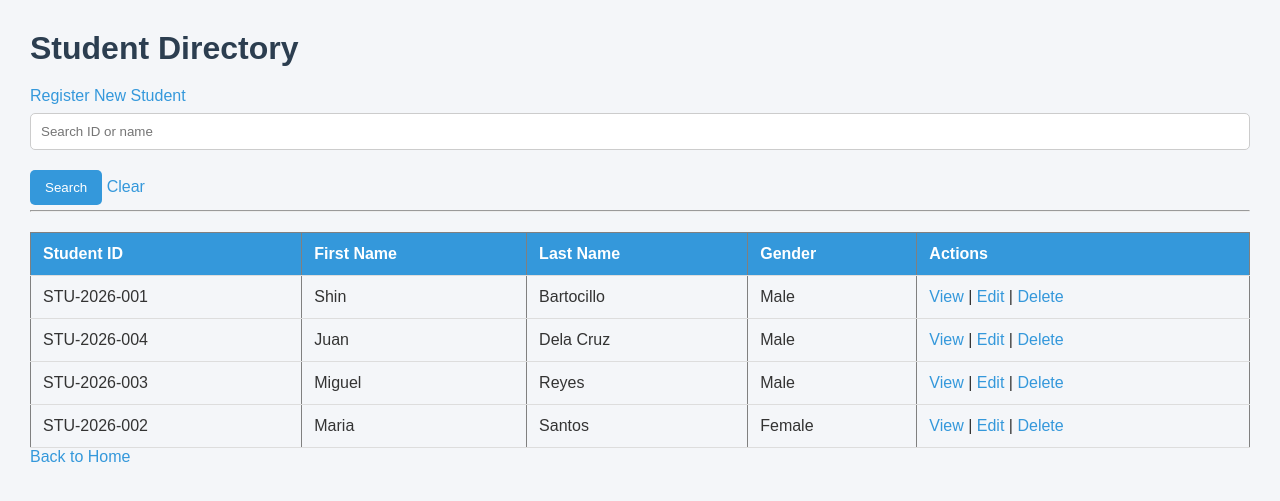
After one commit to shinbartocillo07/CC106-SGB, a Django app: page /registration/students/ in a window 1280 px wide. The commit adds this page. Shown: the top 501 px of the page. Run offline with Django 5.2, Linux system fonts and the light colour scheme; data comes from the database, SQL or seed files in the repository.

Commit message:
Enhance Django Student Registration with ModelForm and Student Directory

```diff
--- /dev/null
+++ b/registration/static/registration/style.css
@@ -0,0 +1,77 @@
+
+* {
+    margin: 0;
+    padding: 0;
+    box-sizing: border-box;
+}
+
+body {
+    font-family: Arial, sans-serif;
+    background-color: #f4f6f9;
+    color: #333;
+    padding: 30px;
+}
+
+.container {
+    max-width: 1000px;
+    margin: auto;
+    background: white;
+    padding: 25px;
+    border-radius: 10px;
+    box-shadow: 0 2px 10px rgba(0, 0, 0, 0.1);
+}
+
+h1, h2 {
+    margin-bottom: 20px;
+    color: #2c3e50;
+}
+
+a {
+    text-decoration: none;
+    color: #3498db;
+}
+
+button, .btn {
+    display: inline-block;
+    padding: 10px 15px;
+    background-color: #3498db;
+    color: white;
+    border: none;
+    border-radius: 5px;
+    cursor: pointer;
+    margin: 5px 0;
+}
+
+button:hover, .btn:hover {
+    background-color: #217dbb;
+}
+
+input, select {
+    width: 100%;
+    padding: 10px;
+    margin: 8px 0 15px;
+    border: 1px solid #ccc;
+    border-radius: 5px;
+}
+
+table {
+    width: 100%;
+    border-collapse: collapse;
+    margin-top: 20px;
+}
+
+th, td {
+    padding: 12px;
+    border-bottom: 1px solid #ddd;
+    text-align: left;
+}
+
+th {
+    background-color: #3498db;
+    color: white;
+}
+
+.actions {
+    display: flex;
+    gap: 10px;
+}
--- /dev/null
+++ b/registration/templates/registration/student_list.html
@@ -0,0 +1,88 @@
+{% load static %}
+<!DOCTYPE html>
+<html lang="en">
+<head>
+    <meta charset="UTF-8">
+    <meta name="viewport" content="width=device-width, initial-scale=1.0">
+    <title>Student Directory</title>
+    <link rel="stylesheet" href="{% static 'registration/style.css' %}">
+</head>
+<body>
+
+    <h1>Student Directory</h1>
+
+    {% if messages %}
+        {% for message in messages %}
+            <p>{{ message }}</p>
+        {% endfor %}
+    {% endif %}
+
+    <p>
+        <a href="{% url 'student_create' %}">
+            Register New Student
+        </a>
+    </p>
+
+    <form method="get">
+        <input
+            type="text"
+            name="q"
+            value="{{ query }}"
+            placeholder="Search ID or name"
+        >
+
+        <button type="submit">Search</button>
+
+        <a href="{% url 'student_list' %}">Clear</a>
+    </form>
+
+    <hr>
+
+    {% if students %}
+        <table border="1" cellpadding="8">
+            <thead>
+                <tr>
+                    <th>Student ID</th>
+                    <th>First Name</th>
+                    <th>Last Name</th>
+                    <th>Gender</th>
+                    <th>Actions</th>
+                </tr>
+            </thead>
+
+            <tbody>
+                {% for student in students %}
+                    <tr>
+                        <td>{{ student.student_id }}</td>
+                        <td>{{ student.first_name }}</td>
+                        <td>{{ student.last_name }}</td>
+                        <td>{{ student.gender }}</td>
+
+                        <td>
+                            <a href="{% url 'student_detail' student.pk %}">
+                                View
+                            </a>
+                            |
+                            <a href="{% url 'student_update' student.pk %}">
+                                Edit
+                            </a>
+                            |
+                            <a href="{% url 'student_delete' student.pk %}">
+                                Delete
+                            </a>
+                        </td>
+                    </tr>
+                {% endfor %}
+            </tbody>
+        </table>
+
+    {% else %}
+        <p>No Student records found.</p>
+    {% endif %}
+
+    <p>
+        <a href="{% url 'home' %}">Back to Home</a>
+    </p>
+
+</body>
+</html>
--- a/registration/urls.py
+++ b/registration/urls.py
@@ -1,7 +1,16 @@
+
 from django.urls import path
 from . import views
 
 urlpatterns = [
+    # Original Module 06 routes
     path('', views.student_registration, name='student_registration'),
     path('success/', views.registration_success, name='registration_success'),
+
+    # Module 07 routes
+    path('students/', views.student_list, name='student_list'),
+    path('students/create/', views.student_create, name='student_create'),
+    path('students/<int:pk>/', views.student_detail, name='student_detail'),
+    path('students/<int:pk>/edit/', views.student_update, name='student_update'),
+    path('students/<int:pk>/delete/', views.student_delete, name='student_delete'),
 ]
--- a/registration/views.py
+++ b/registration/views.py
@@ -1,5 +1,13 @@
-from django.shortcuts import render, redirect
+
+from django.shortcuts import render, redirect, get_object_or_404
+from django.contrib import messages
+from django.db.models import Q
+
 from .models import Student
+from .forms import StudentForm
+
+
+# ORIGINAL MODULE 06 VIEWS
 
 def student_registration(request):
     if request.method == 'POST':
@@ -20,10 +28,129 @@ def student_registration(request):
         )
         return redirect('registration_success')
 
-    return render(
-        request,
-        'registration/registration.html'
-    )
+    return render(request, 'registration/registration.html')
+
 
 def registration_success(request):
     return render(request, 'registration/success.html')
+
+
+# MODULE 07: STUDENT DIRECTORY AND SEARCH
+
+def student_list(request):
+    query = request.GET.get('q', '').strip()
+
+    students = Student.objects.all().order_by(
+        'last_name', 'first_name'
+    )
+
+    if query:
+        students = students.filter(
+            Q(student_id__icontains=query) |
+            Q(first_name__icontains=query) |
+            Q(last_name__icontains=query)
+        )
+
+    context = {
+        'students': students,
+        'query': query,
+    }
+
+    return render(
+        request,
+        'registration/student_list.html',
+        context
+    )
+
+
+# MODULE 07: STUDENT DETAILS
+
+def student_detail(request, pk):
+    student = get_object_or_404(Student, pk=pk)
+
+    return render(
+        request,
+        'registration/student_detail.html',
+        {'student': student}
+    )
+
+
+# MODULE 07: CREATE STUDENT
+
+def student_create(request):
+    if request.method == 'POST':
+        form = StudentForm(request.POST)
+
+        if form.is_valid():
+            form.save()
+
+            messages.success(
+                request,
+                'Student record created successfully.'
+            )
+
+            return redirect('student_list')
+    else:
+        form = StudentForm()
+
+    return render(
+        request,
+        'registration/student_form.html',
+        {
+            'form': form,
+            'page_title': 'Register Student'
+        }
+    )
+
+
+# MODULE 07: UPDATE STUDENT
+
+def student_update(request, pk):
+    student = get_object_or_404(Student, pk=pk)
+
+    if request.method == 'POST':
+        form = StudentForm(request.POST, instance=student)
+
+        if form.is_valid():
+            form.save()
+
+            messages.success(
+                request,
+                'Student record updated successfully.'
+            )
+
+            return redirect('student_detail', pk=student.pk)
+    else:
+        form = StudentForm(instance=student)
+
+    return render(
+        request,
+        'registration/student_form.html',
+        {
+            'form': form,
+            'page_title': 'Update Student',
+            'student': student,
+        }
+    )
+
+
+# MODULE 07: DELETE STUDENT
+
+def student_delete(request, pk):
+    student = get_object_or_404(Student, pk=pk)
+
+    if request.method == 'POST':
+        student.delete()
+
+        messages.success(
+            request,
+            'Student record deleted successfully.'
+        )
+
+        return redirect('student_list')
+
+    return render(
+        request,
+        'registration/student_confirm_delete.html',
+        {'student': student}
+    )
```
Also changed, not shown: registration/forms.py (added, +22 -0 lines), registration/templates/registration/registration.html (+7 -0 lines), registration/templates/registration/student_confirm_delete.html (added, +34 -0 lines), registration/templates/registration/student_detail.html (added, +58 -0 lines), registration/templates/registration/student_form.html (added, +28 -0 lines), 1 other file.
